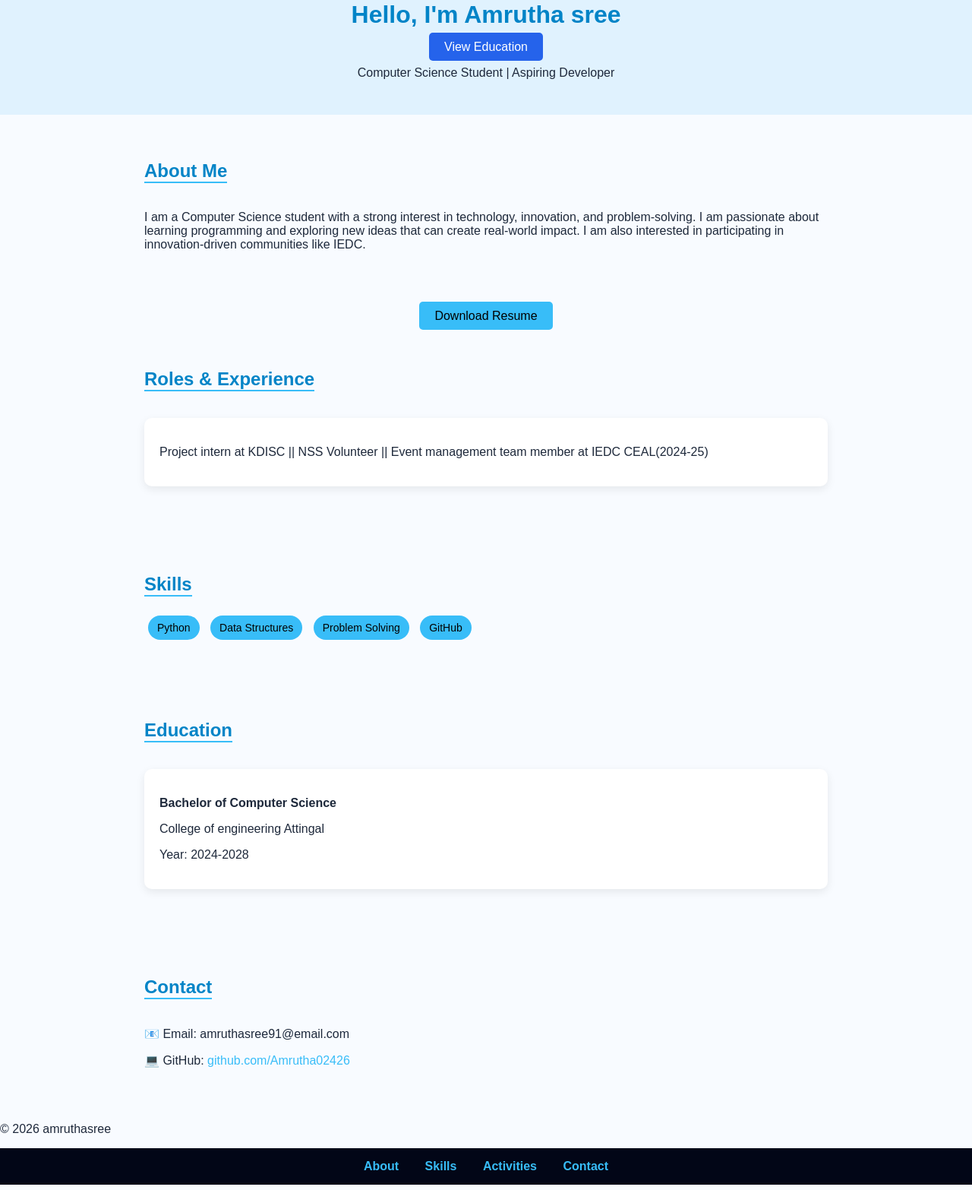
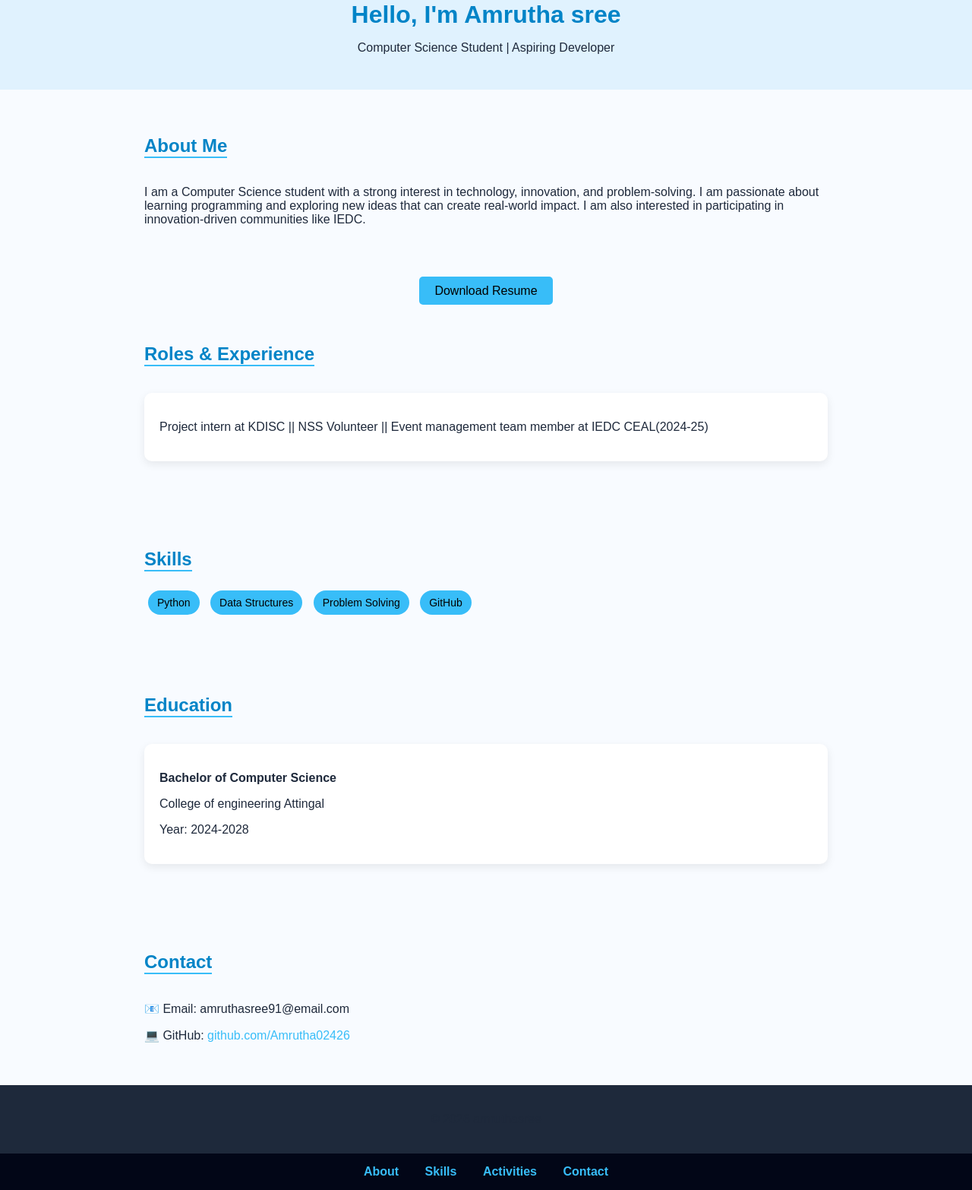
Before and after one commit to Amrutha02426/Amrutha02426, a plain HTML site: page index.html in a window 1280 px wide. Shown: the part 159-1725 px from the top of the page at 76% size. Drawn offline with Linux system fonts and the light colour scheme.

Commit message:
update portfolio site

```diff
--- a/index.html
+++ b/index.html
@@ -81,13 +81,6 @@
             border-radius: 20px;
             font-size: 14px;
         }
-        <div style="margin-top:15px;">
-    <a href="#education"
-       style="background:#0284c7; color:white; padding:10px 20px; border-radius:5px;">
-       View Education
-    </a>
-</div>
-
         footer {
             text-align: center;
             padding: 20px;
@@ -110,12 +103,6 @@
     <img src="profile.jpg" alt="Profile Photo"
          style="width:120px; height:120px; border-radius:50%; border:3px solid #38bdf8;">
     <h1>Hello, I'm Amrutha sree</h1>
-    <div style="margin-top:15px;">
-    <a href="#education"
-       style="background:#2563eb; color:white; padding:10px 20px; border-radius:5px;">
-       View Education
-    </a>
-</div>
     <p>Computer Science Student | Aspiring Developer</p>
 </header>
 
```
